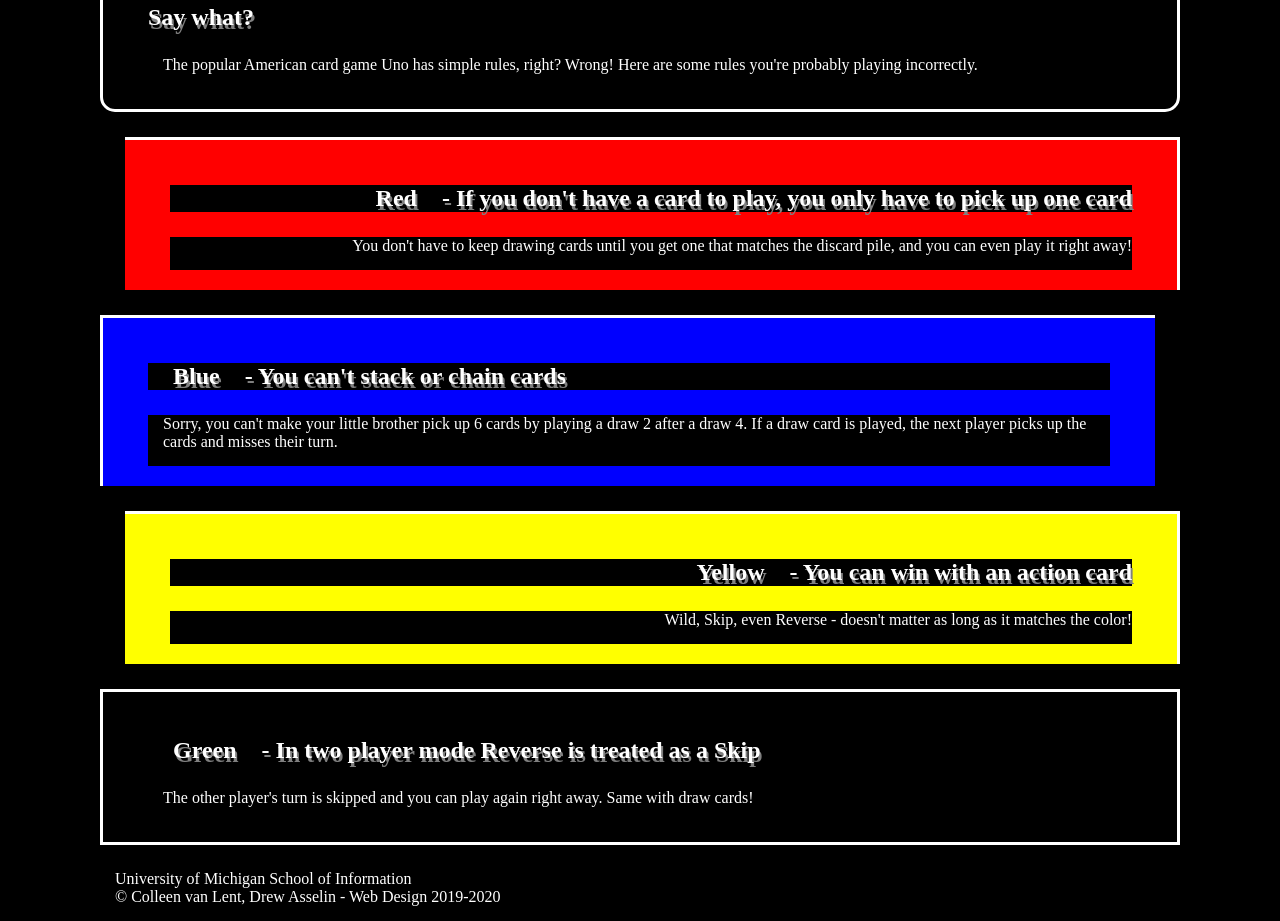
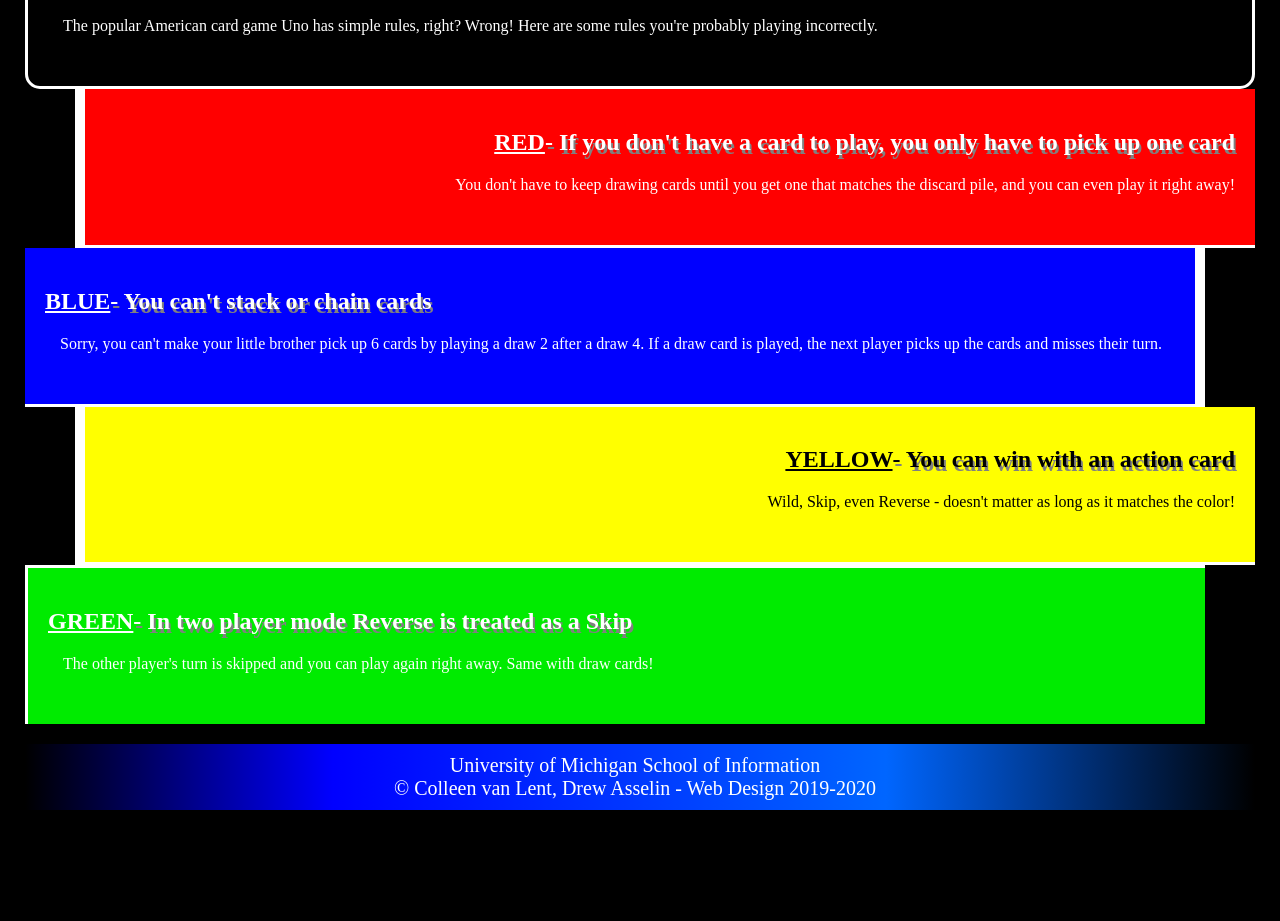
Before and after one commit to barbarac2339/homework2-2022, a plain HTML site: page index.html in a window 1280 px wide. Shown: the part 503-1424 px from the top of the page. After the commit the page ends 1333 px from the top, so only its background shows below. Drawn offline with Linux system fonts and the light colour scheme.

Commit message:
Add files via upload

```diff
--- a/css/style.css
+++ b/css/style.css
@@ -1,7 +1,7 @@
-*{
+body{
     font: "Veranda";
     fallback: "Times New Roman";
-    background-color: #000000;
+    background: #000000;
     color: #FFFFFF;
     margin: 25px 25px 0px 25px;
 }
@@ -46,22 +46,54 @@ div{
     background-color: #FF0000;
     text-align: right;
     margin-left: 50px;
-    border-bottom: 3px;
-    border-left: 10px;
+    border-top: 0px;
+    border-right: 0px;
+    border-bottom: 3px solid white;
+    border-left: 10px solid white;
 }
 
 .blue{
     background-color: #0000FF;
     text-align: left;
     margin-right: 50px;
-    border-right: 10px;
-    border-bottom: 3px;
+    border-left: 0px;
+    border-top: 0px;
+    border-right: 10px solid white;
+    border-bottom: 3px solid white;
 }
 
 .yellow{
     background-color: yellow;
     text-align: right;
     margin-left: 50px;
+    border-bottom: 3px solid white;
+    border-left: 10px solid white;
+    border-top: 0px;
+    border-right: 0px;
+    color: black;
+}
+
+.green{
+    background-color: #00EB00;
+    text-align: left;
+    margin-right: 50px;
+    border-right: 10px;
     border-bottom: 3px;
-    border-left: 10px;
 }
+
+span{
+    text-shadow: none;
+    text-transform: uppercase;
+    text-decoration: underline;
+}
+
+footer{
+    background: rgb(2,0,36);
+    background: linear-gradient(90deg, #000000 0%, #0000FF 25%,  #0066FF 70%, #000000 100%);
+}
+
+footer p{
+    text-align: center;
+    font-size: 20px;
+    padding: 10px 10px 10px 0px;
+}
```
